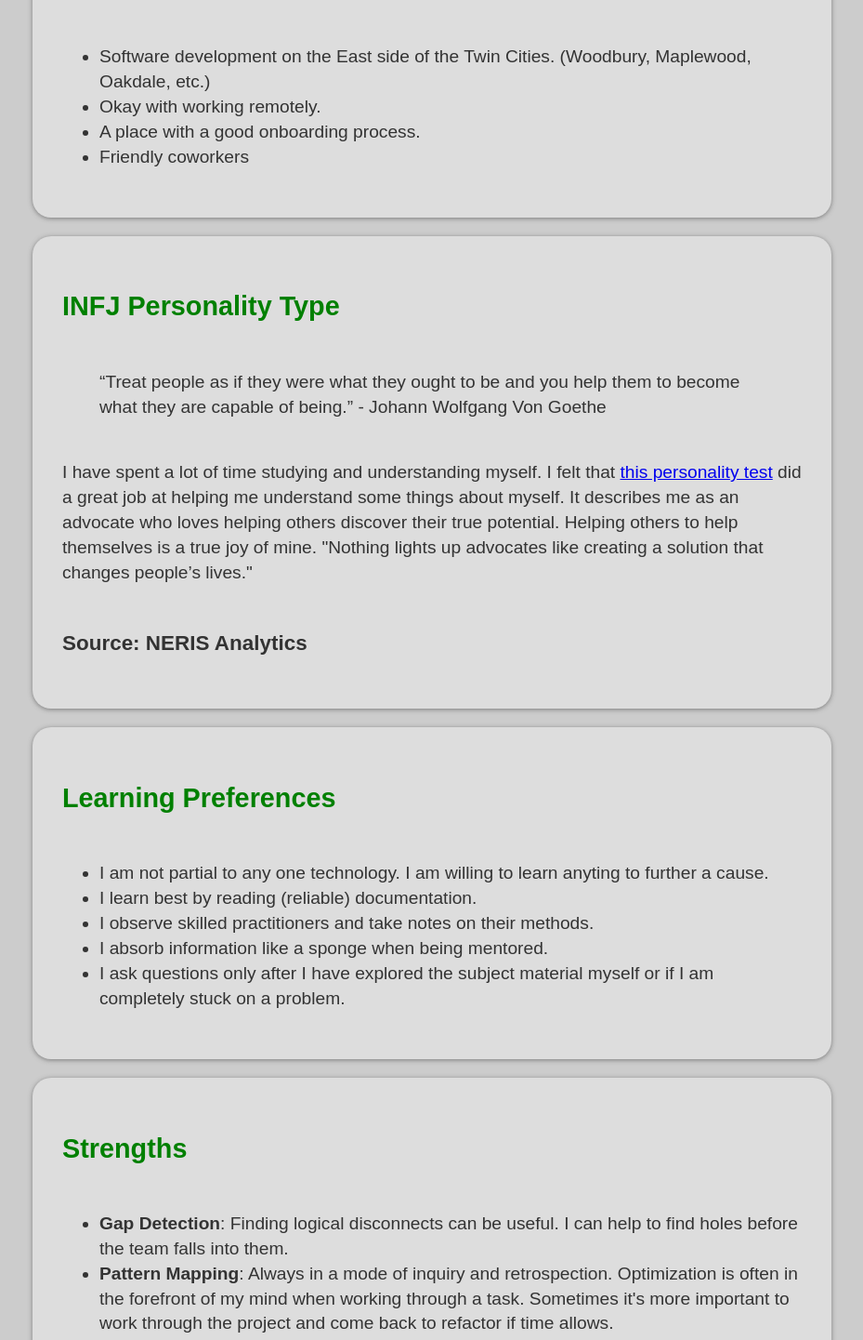
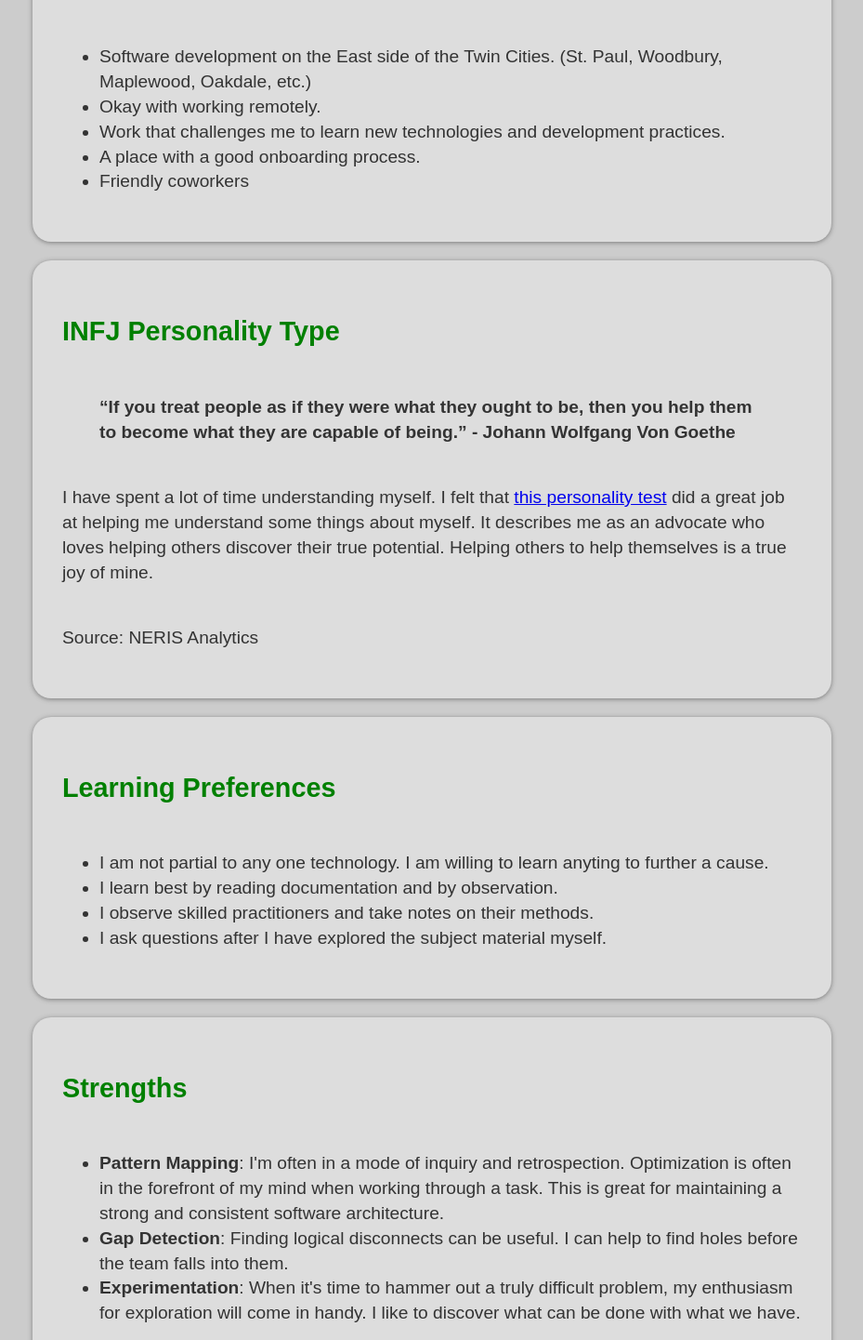
Before and after one commit to linzmeyer/site, a React (Create React App) app: page /#/about in a window 1280 px wide. Shown: the part 1660-3101 px from the top of the page at 93% size, without its empty margins (335-1264 px from the left). Built offline with nearby package versions, Linux system fonts and the light colour scheme.

Commit message:
updated text

```diff
--- a/src/Views/About/About.js
+++ b/src/Views/About/About.js
@@ -71,8 +71,9 @@ class About extends Component {
             <section className="info" >
               <h2>What I'm Looking For</h2>
               <ul>
-                <li>Software development on the East side of the Twin Cities. (Woodbury, Maplewood, Oakdale, etc.)</li>
+                <li>Software development on the East side of the Twin Cities. (St. Paul, Woodbury, Maplewood, Oakdale, etc.)</li>
                 <li>Okay with working remotely.</li>
+                <li>Work that challenges me to learn new technologies and development practices.</li>
                 <li>A place with a good onboarding process.</li>
                 <li>Friendly coworkers</li>
               </ul>
@@ -81,31 +82,30 @@ class About extends Component {
             <section className="info" >
               <h2>INFJ Personality Type</h2>
               <blockquote>
-                “Treat people as if they were what they ought to be and you help them to become what they are capable of being.” - Johann Wolfgang Von Goethe
+                <strong>“If you treat people as if they were what they ought to be, then you help them to become what they are capable of being.” - Johann Wolfgang Von Goethe</strong>
               </blockquote>
               <p>
-                I have spent a lot of time studying and understanding myself. I felt that <a href="https://www.16personalities.com/infj-personality" target="_blank" rel="noopener noreferrer">this personality test</a> did a great job at helping me understand some things about myself. It describes me as an advocate who loves helping others discover their true potential. Helping others to help themselves is a true joy of mine. "Nothing lights up advocates like creating a solution that changes people’s lives."
+                I have spent a lot of time understanding myself. I felt that <a href="https://www.16personalities.com/infj-personality" target="_blank" rel="noopener noreferrer" >this personality test</a> did a great job at helping me understand some things about myself. It describes me as an advocate who loves helping others discover their true potential. Helping others to help themselves is a true joy of mine.
               </p>
-              <h3>Source: NERIS Analytics</h3>
+              <p>Source: NERIS Analytics</p>
             </section>
 
             <section className="info" >
               <h2>Learning Preferences</h2>
               <ul>
                 <li>I am not partial to any one technology. I am willing to learn anyting to further a cause.</li>
-                <li>I learn best by reading (reliable) documentation.</li>
+                <li>I learn best by reading documentation and by observation.</li>
                 <li>I observe skilled practitioners and take notes on their methods.</li>
-                <li>I absorb information like a sponge when being mentored.</li>
-                <li>I ask questions only after I have explored the subject material myself or if I am completely stuck on a problem.</li>
+                <li>I ask questions after I have explored the subject material myself.</li>
               </ul>
             </section>
 
             <section className="info" >
               <h2>Strengths</h2>
               <ul>
+                <li><strong>Pattern Mapping</strong>: I'm often in a mode of inquiry and retrospection. Optimization is often in the forefront of my mind when working through a task. This is great for maintaining a strong and consistent software architecture.</li>
                 <li><strong>Gap Detection</strong>: Finding logical disconnects can be useful. I can help to find holes before the team falls into them.</li>
-                <li><strong>Pattern Mapping</strong>: Always in a mode of inquiry and retrospection. Optimization is often in the forefront of my mind when working through a task. Sometimes it's more important to work through the project and come back to refactor if time allows.</li>
-                <li><strong>Experimentation</strong>: I can help to find shortcuts with this exploratory attitude. I remain aware that exploration is not always in the best interest of the team, so I keep this tool tucked away until it's time to hammer out a truly difficult problem.</li>
+                <li><strong>Experimentation</strong>: When it's time to hammer out a truly difficult problem, my enthusiasm for exploration will come in handy. I like to discover what can be done with what we have.</li>
               </ul>
             </section>
           </div>
```
